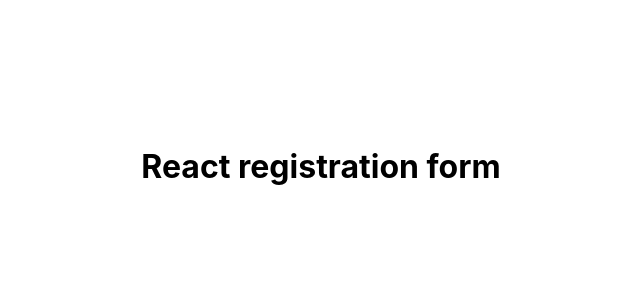
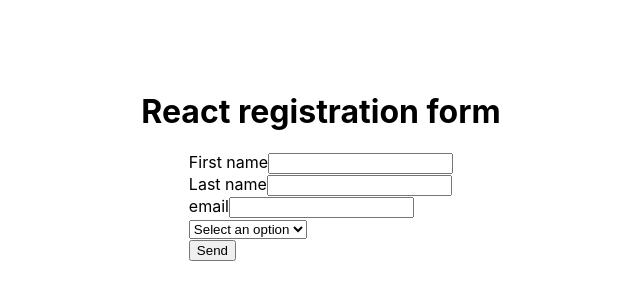
Before and after one commit to emazack/registration-form, a React (Create React App) app in the folder app/: page /add in a window 1280 px wide. Shown: the part 234-534 px from the top of the page, without its empty margins (319-959 px from the left). Built offline with nearby package versions, Linux system fonts and the light colour scheme; the HTML template or start-up script is replaced by a standard one.

Commit message:
Refactor structure and naming

```diff
--- a/app/src/App.js
+++ b/app/src/App.js
@@ -1,7 +1,7 @@
 import './App.css';
-import Create from './_services/create';
-import Read from './_services/read';
-import Update from './_services/update';
+import Add from './components/addUser';
+import Show from './components/showUsers';
+import Update from './components/updateUser';
 import React, { useState } from 'react';
 import { BrowserRouter as Router, Route, Routes } from 'react-router-dom'
 
@@ -15,7 +15,6 @@
   const MY_TOKEN = "791c3fed1a4a35e204a631f55c5a92ec627644c2de78e6de53bd06e886fe44f8";
 
   const handleChange = (event) => {
-    console.log("sto endelando");
     if (event.target.name === "firstName") {
         setFirstName(event.target.value);
     } else if (event.target.name === "lastName") {
@@ -40,9 +39,8 @@
           React registration form
         </h1>
         <Routes>
-
-          <Route exact path='/create'
-          element={<Create
+          <Route exact path='/add'
+          element={<Add
                   firstName={firstName}
                   setFirstName={setFirstName}
                   lastName={lastName}
@@ -56,10 +54,11 @@
                   handleSubmit={handleSubmit}
                   />}
           />
-          <Route path='/read'
-          element={<Read
+          <Route path='/show'
+          element={<Show
                   MY_TOKEN={MY_TOKEN}
-                  />} />
+                  />}
+          />
           <Route path='/update'
           element={<Update
                   firstName={firstName}
--- a/app/src/_services/create.js
+++ b/app/src/components/addUser.js
@@ -1,9 +1,11 @@
 import axios from 'axios';
+import { useNavigate } from 'react-router';
 
 
-export default function Create(props) {
+export default function Add(props) {
+    let navigate = useNavigate();
 
-    const createUser = () => {
+    const addUser = () => {
         axios.post(`https://gorest.co.in/public/v2/users`, {
             name: `${props.firstName} ${props.lastName}`,
             email: props.email,
@@ -17,6 +19,7 @@
             })
             .then((result) => {
                 console.log(result.data);
+                navigate('/show');
             })
             .catch((error) => {
                 if (error.response.data && error.response.data.lenght > 0) {
@@ -27,7 +30,6 @@
             })
     };
 
-    // createUser();
 
     return (
         <form onSubmit={props.handleSubmit} action="" method="post">
@@ -93,7 +95,7 @@
             </div>
 
             <div className='button-container'>
-                <button onClick={createUser} type='submit'>Send</button>
+                <button onClick={addUser} type='submit'>Send</button>
             </div>
 
         </form>
--- a/app/src/_services/read.js
+++ b/app/src/components/showUsers.js
@@ -3,7 +3,7 @@
 import axios from 'axios';
 
 
-export default function Read(props) {
+export default function Show(props) {
 
     const [users, setUsers] = useState({});
 
@@ -11,8 +11,7 @@
         getUser();
     }, [])
 
-    const getUser = async (event) => {
-
+    const getUser = async () => {
         const resp = await axios.get(`https://gorest.co.in/public/v2/users`,
             {
                 headers: {
@@ -42,8 +41,6 @@
         localStorage.setItem('gender', gender);
     }
 
-
-
     const deleteUser = (id) => {
         axios.delete(`https://gorest.co.in/public/v2/users/${id}`,
             {
@@ -71,7 +68,7 @@
     return (
         <div>
             <h1>Users</h1>
-            <Link to="/create" className="">Add User</Link>
+            <Link to="/add" className="">Add User</Link>
             <table className="">
                 <thead>
                     <tr>
--- a/app/src/_services/update.js
+++ b/app/src/components/updateUser.js
@@ -1,10 +1,12 @@
 import React, { useState, useEffect } from 'react';
 import axios from 'axios';
+import { useNavigate } from 'react-router';
 
 
 export default function Update(props) {
 
     const [id, setId] = useState(null);
+    let navigate = useNavigate();
 
     useEffect(() => {
         setId(localStorage.getItem('id'))
@@ -23,6 +25,10 @@
             headers: {
                 Authorization: `Bearer ${props.MY_TOKEN}`
             }
+        })
+        .then((result) => {
+            console.log(result.data);
+            navigate('/show');
         })
         .catch((error) => {
             if (error.response) {
```
Also changed, not shown: app/public/index.html (+0 -23 lines).
